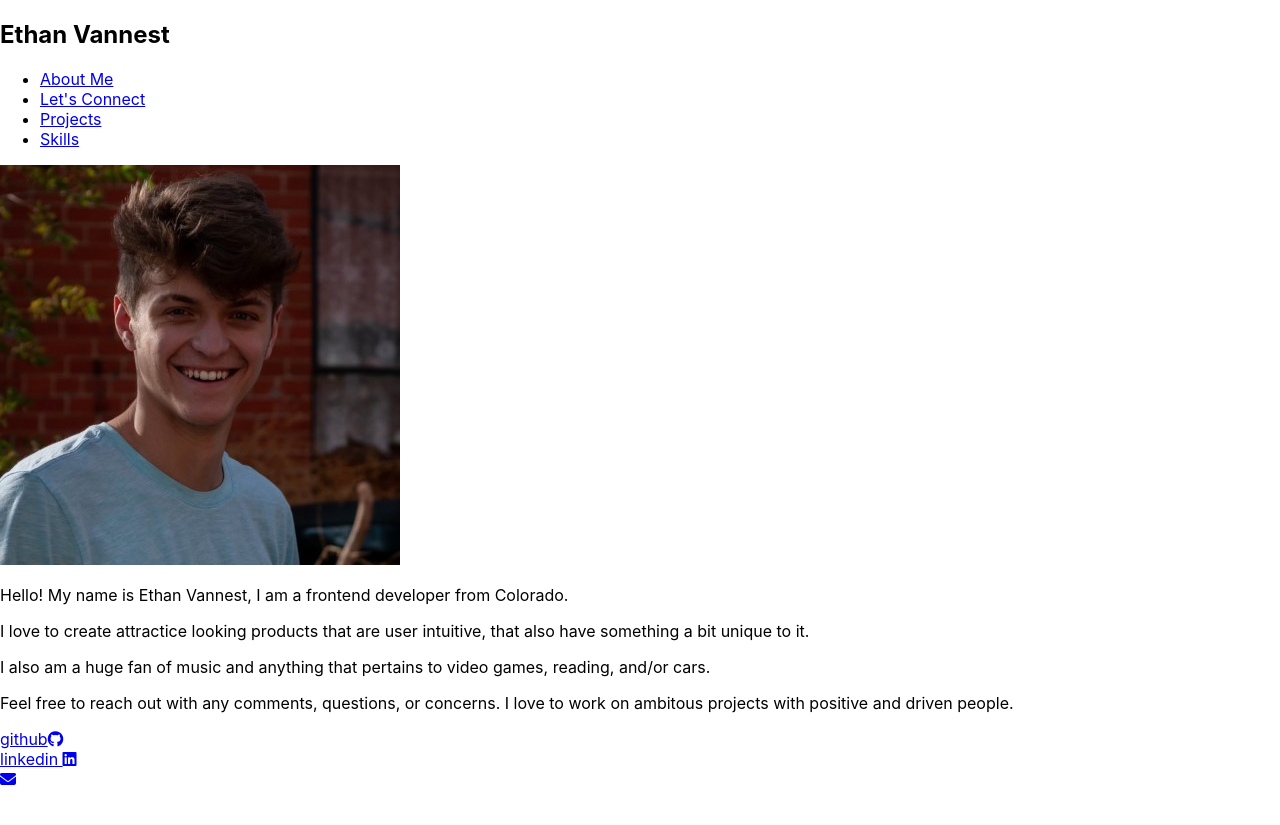
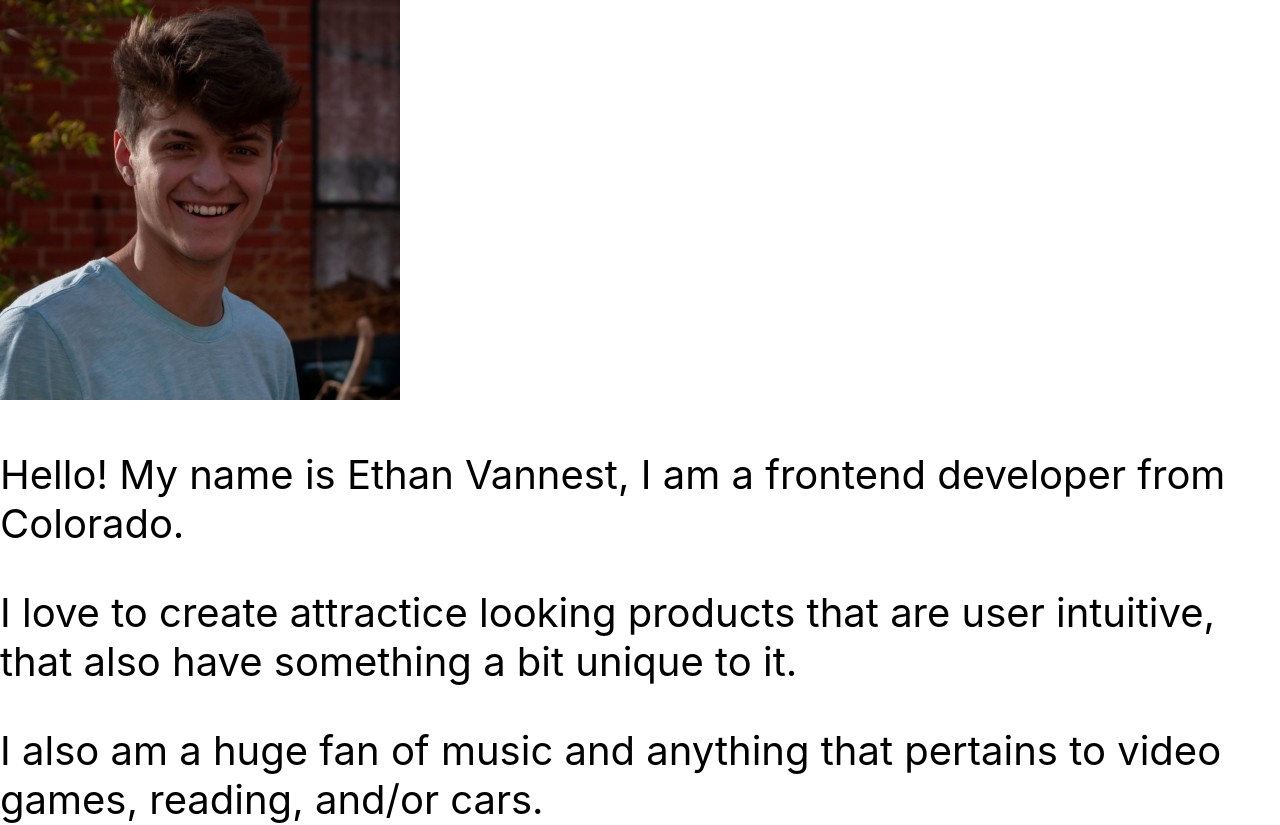
Before and after one commit to ethanVannest/EthanPortfolio, a React (Create React App) app in the folder portfolio/: page / in a window 1280 px wide. Shown: the top 825 px of the page. Before the commit the page ends 800 px from the top, so only its background shows below. Built offline with nearby package versions, Linux system fonts and the light colour scheme.

Commit message:
allowed page to have on scroll header appear

```diff
--- a/portfolio/src/PageRoutes/AboutMe.css
+++ b/portfolio/src/PageRoutes/AboutMe.css
@@ -0,0 +1,3 @@
+.AboutPage {
+    font-size: 40px;
+}
--- a/portfolio/src/components/Header.css
+++ b/portfolio/src/components/Header.css
@@ -0,0 +1,16 @@
+.nav {
+    background-color: aliceblue;
+    padding: 0;
+    width: 100%;
+    position: fixed;
+    top: 0;
+}
+.header{
+    margin: 0;
+}
+ul{
+    margin: 0;
+}
+.noNav {
+    display: none;
+}
--- a/portfolio/src/components/Header.js
+++ b/portfolio/src/components/Header.js
@@ -1,15 +1,27 @@
 import React from 'react'
+import { useEffect, useState } from 'react'
 //Router Dom
 import { Link } from 'react-router-dom'
 //CSS
 import './Header.css'
 
 const Header = () => {
+    const [head, setHead] = useState(false)
+
+    useEffect(() => {
+        if (typeof window !== "undefined") {
+          window.addEventListener("scroll", () =>
+            setHead(window.pageYOffset > 100)
+          );
+        }
+      }, []);
   return (
-    <nav>
+    <nav className={`${
+        head ? "nav" : "noNav"
+      }`}>
         <div>
             <div className='headerDiv'>
-                <h1 className='header'>Ethan Vannest</h1>
+                <h1 className='header'>ethanVannest</h1>
             </div>
         </div>
         <ul>
```
